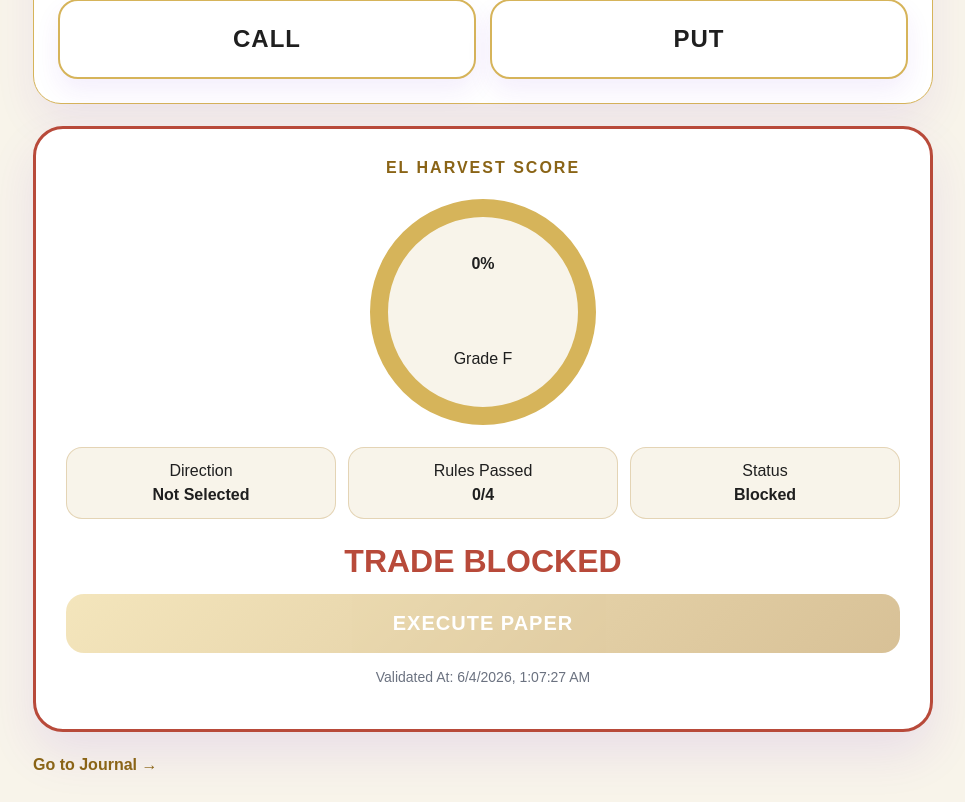
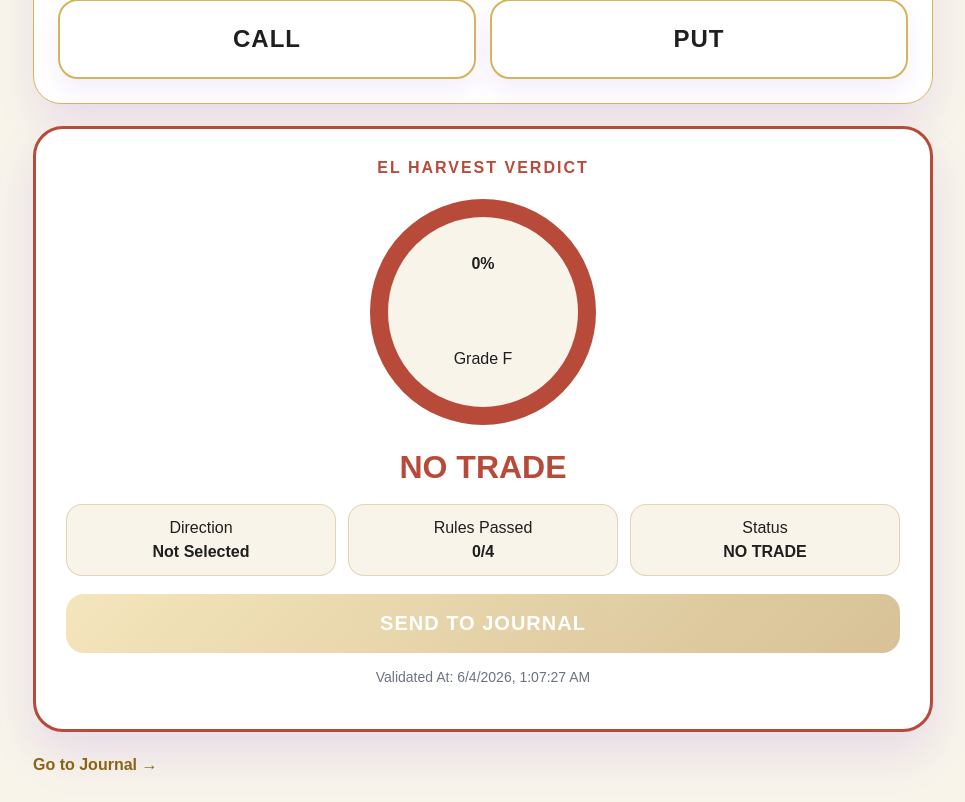
Before and after one commit to 1anointedradio-maker/elharvest-web, a Next.js app: page /validation in a window 1280 px wide. Shown: the part 840-1642 px from the top of the page, without its empty margins (157-1122 px from the left). Built offline with nearby package versions, Linux system fonts and the light colour scheme.

Commit message:
Update page.jsx

```diff
--- a/app/validation/page.jsx
+++ b/app/validation/page.jsx
@@ -7,21 +7,29 @@ export default function ValidationPage() {
     vwap: false,
     cloud: false,
     volume: false,
-    window: false,
+    time: false,
   });
 
   const [direction, setDirection] = useState("");
 
   const completed = Object.values(rules).filter(Boolean).length;
   const score = Math.round((completed / 4) * 100);
-  const validated = completed === 4 && direction !== "";
 
   const grade =
-    validated ? "A+" :
-    score >= 75 ? "B" :
-    score >= 50 ? "C" :
-    score >= 25 ? "D" :
-    "F";
+    completed === 4
+      ? "A+"
+      : completed === 3
+      ? "B"
+      : completed === 2
+      ? "C"
+      : completed === 1
+      ? "D"
+      : "F";
+
+  const verdict =
+    completed === 4 ? "TRADE" : completed === 3 ? "CAUTION" : "NO TRADE";
+
+  const validated = completed === 4 && direction !== "";
 
   const timestamp = useMemo(() => new Date().toLocaleString(), []);
 
@@ -29,7 +37,7 @@ export default function ValidationPage() {
     ["vwap", "VWAP Confirmed"],
     ["cloud", "Cloud Confirmed"],
     ["volume", "Volume Confirmed"],
-    ["window", "Trading Window Confirmed"],
+    ["time", "Time Confirmed"],
   ];
 
   const toggleRule = (key) => {
@@ -37,13 +45,18 @@ export default function ValidationPage() {
   };
 
   const executePaperTrade = () => {
-    if (!validated) return;
+    if (!direction) return;
 
     const tradeTicket = {
       direction,
-      score,
+      score: `${score}%`,
       grade,
+      verdict,
       rulesPassed: `${completed}/4`,
+      vwap_confirmed: rules.vwap,
+      cloud_confirmed: rules.cloud,
+      volume_confirmed: rules.volume,
+      time_confirmed: rules.time,
       timestamp,
       status: "Paper Trade Ticket Created",
     };
@@ -51,6 +64,13 @@ export default function ValidationPage() {
     localStorage.setItem("elharvest_trade_ticket", JSON.stringify(tradeTicket));
     window.location.href = "/journal";
   };
+
+  const verdictColor =
+    verdict === "TRADE"
+      ? "#2F8F46"
+      : verdict === "CAUTION"
+      ? "#D6B45A"
+      : "#B84A3A";
 
   return (
     <main style={styles.page}>
@@ -85,7 +105,12 @@ export default function ValidationPage() {
                       background: active ? "#EEF8F1" : "#FFFFFF",
                     }}
                   >
-                    <span style={{ ...styles.ruleIcon, background: active ? "#2F8F46" : "#D6B45A" }}>
+                    <span
+                      style={{
+                        ...styles.ruleIcon,
+                        background: active ? "#2F8F46" : "#D6B45A",
+                      }}
+                    >
                       {active ? "✓" : "+"}
                     </span>
                     <span>{label}</span>
@@ -130,13 +155,19 @@ export default function ValidationPage() {
             </div>
           </div>
 
-          <section style={{ ...styles.scoreCard, borderColor: validated ? "#2F8F46" : "#B84A3A" }}>
-            <p style={styles.scoreLabel}>EL HARVEST SCORE</p>
+          <section style={{ ...styles.scoreCard, borderColor: verdictColor }}>
+            <p style={{ ...styles.scoreLabel, color: verdictColor }}>
+              EL HARVEST VERDICT
+            </p>
 
-            <div style={{ ...styles.gauge, borderColor: validated ? "#2F8F46" : "#D6B45A" }}>
+            <div style={{ ...styles.gauge, borderColor: verdictColor }}>
               <strong>{score}%</strong>
               <span>Grade {grade}</span>
             </div>
+
+            <h2 style={{ ...styles.result, color: verdictColor }}>
+              {verdict}
+            </h2>
 
             <div style={styles.metrics}>
               <div style={styles.metric}>
@@ -151,61 +182,209 @@ export default function ValidationPage() {
 
               <div style={styles.metric}>
                 <span>Status</span>
-                <strong>{validated ? "Validated" : "Blocked"}</strong>
+                <strong>{validated ? "Validated" : verdict}</strong>
               </div>
             </div>
 
-            <h2 style={{ ...styles.result, color: validated ? "#2F8F46" : "#B84A3A" }}>
-              {validated ? "TRADE VALIDATED" : "TRADE BLOCKED"}
-            </h2>
-
             <button
               type="button"
-              disabled={!validated}
+              disabled={!direction}
               onClick={executePaperTrade}
               style={{
                 ...styles.executeButton,
-                opacity: validated ? 1 : 0.45,
-                cursor: validated ? "pointer" : "not-allowed",
+                opacity: direction ? 1 : 0.45,
+                cursor: direction ? "pointer" : "not-allowed",
               }}
             >
-              EXECUTE PAPER
+              SEND TO JOURNAL
             </button>
 
             <p style={styles.timestamp}>Validated At: {timestamp}</p>
           </section>
         </section>
 
-        <a href="/journal" style={styles.back}>Go to Journal →</a>
+        <a href="/journal" style={styles.back}>
+          Go to Journal →
+        </a>
       </section>
     </main>
   );
 }
 
 const styles = {
-  page: { minHeight: "100vh", background: "#F8F4EA", color: "#1F1F1F", fontFamily: "Arial, sans-serif", padding: "28px" },
-  shell: { maxWidth: "900px", margin: "0 auto" },
-  header: { textAlign: "center", padding: "18px 10px 26px" },
-  logo: { width: "150px", maxWidth: "55%", height: "auto", marginBottom: "8px" },
-  brand: { margin: 0, color: "#8A6416", fontSize: "42px", letterSpacing: "2px", fontWeight: "900" },
-  mantra: { margin: "12px auto 0", maxWidth: "640px", color: "#6B5B2A", fontWeight: "700", lineHeight: "1.6" },
-  dashboard: { display: "grid", gap: "22px" },
-  card: { padding: "24px", border: "1px solid #D6B45A", borderRadius: "28px", background: "#FFFFFF", boxShadow: "0 18px 42px rgba(109, 40, 217, 0.08)" },
-  cardHeader: { display: "flex", alignItems: "center", gap: "12px", marginBottom: "18px" },
-  step: { padding: "7px 11px", borderRadius: "999px", background: "#F1E3B5", color: "#8A6416", fontWeight: "900", fontSize: "12px" },
-  cardTitle: { margin: 0, fontSize: "24px", fontWeight: "900" },
-  ruleList: { display: "grid", gap: "14px" },
-  ruleButton: { width: "100%", display: "flex", alignItems: "center", gap: "14px", padding: "18px", border: "2px solid", borderRadius: "18px", fontSize: "19px", fontWeight: "900", color: "#1F1F1F", textAlign: "left", cursor: "pointer", boxShadow: "0 10px 24px rgba(109, 40, 217, 0.07)" },
-  ruleIcon: { width: "32px", height: "32px", borderRadius: "999px", color: "#FFFFFF", display: "inline-flex", alignItems: "center", justifyContent: "center", fontWeight: "900" },
-  directionGrid: { display: "grid", gridTemplateColumns: "1fr 1fr", gap: "14px" },
-  directionButton: { padding: "24px", border: "2px solid", borderRadius: "20px", fontSize: "24px", fontWeight: "900", letterSpacing: "1px", cursor: "pointer", boxShadow: "0 12px 26px rgba(109, 40, 217, 0.08)" },
-  scoreCard: { padding: "30px", border: "3px solid", borderRadius: "30px", background: "#FFFFFF", textAlign: "center", boxShadow: "0 22px 48px rgba(109, 40, 217, 0.10)" },
-  scoreLabel: { margin: 0, color: "#8A6416", fontWeight: "900", letterSpacing: "2px" },
-  gauge: { width: "190px", height: "190px", margin: "22px auto", borderRadius: "50%", border: "18px solid", display: "grid", placeItems: "center", background: "#F8F4EA" },
-  metrics: { display: "grid", gridTemplateColumns: "repeat(3, 1fr)", gap: "12px" },
-  metric: { padding: "14px", borderRadius: "16px", background: "#F8F4EA", border: "1px solid rgba(168,117,23,0.25)", display: "grid", gap: "6px" },
-  result: { margin: "24px 0 14px", fontSize: "32px", fontWeight: "900" },
-  executeButton: { width: "100%", padding: "18px", border: "none", borderRadius: "18px", background: "linear-gradient(135deg, #E6C66A, #A87517)", color: "#FFFFFF", fontSize: "20px", fontWeight: "900", letterSpacing: "1px" },
-  timestamp: { marginTop: "16px", color: "#6B7280", fontSize: "14px" },
-  back: { display: "inline-block", marginTop: "24px", color: "#8A6416", fontWeight: "900", textDecoration: "none" },
+  page: {
+    minHeight: "100vh",
+    background: "#F8F4EA",
+    color: "#1F1F1F",
+    fontFamily: "Arial, sans-serif",
+    padding: "28px",
+  },
+  shell: {
+    maxWidth: "900px",
+    margin: "0 auto",
+  },
+  header: {
+    textAlign: "center",
+    padding: "18px 10px 26px",
+  },
+  logo: {
+    width: "150px",
+    maxWidth: "55%",
+    height: "auto",
+    marginBottom: "8px",
+  },
+  brand: {
+    margin: 0,
+    color: "#8A6416",
+    fontSize: "42px",
+    letterSpacing: "2px",
+    fontWeight: "900",
+  },
+  mantra: {
+    margin: "12px auto 0",
+    maxWidth: "640px",
+    color: "#6B5B2A",
+    fontWeight: "700",
+    lineHeight: "1.6",
+  },
+  dashboard: {
+    display: "grid",
+    gap: "22px",
+  },
+  card: {
+    padding: "24px",
+    border: "1px solid #D6B45A",
+    borderRadius: "28px",
+    background: "#FFFFFF",
+    boxShadow: "0 18px 42px rgba(109, 40, 217, 0.10)",
+  },
+  cardHeader: {
+    display: "flex",
+    alignItems: "center",
+    gap: "12px",
+    marginBottom: "18px",
+  },
+  step: {
+    padding: "7px 11px",
+    borderRadius: "999px",
+    background: "#F1E3B5",
+    color: "#8A6416",
+    fontWeight: "900",
+    fontSize: "12px",
+  },
+  cardTitle: {
+    margin: 0,
+    fontSize: "24px",
+    fontWeight: "900",
+  },
+  ruleList: {
+    display: "grid",
+    gap: "14px",
+  },
+  ruleButton: {
+    width: "100%",
+    display: "flex",
+    alignItems: "center",
+    gap: "14px",
+    padding: "18px",
+    border: "2px solid",
+    borderRadius: "18px",
+    fontSize: "19px",
+    fontWeight: "900",
+    color: "#1F1F1F",
+    textAlign: "left",
+    cursor: "pointer",
+    boxShadow: "0 10px 24px rgba(109, 40, 217, 0.07)",
+  },
+  ruleIcon: {
+    width: "32px",
+    height: "32px",
+    borderRadius: "999px",
+    color: "#FFFFFF",
+    display: "inline-flex",
+    alignItems: "center",
+    justifyContent: "center",
+    fontWeight: "900",
+  },
+  directionGrid: {
+    display: "grid",
+    gridTemplateColumns: "1fr 1fr",
+    gap: "14px",
+  },
+  directionButton: {
+    padding: "24px",
+    border: "2px solid",
+    borderRadius: "20px",
+    fontSize: "24px",
+    fontWeight: "900",
+    letterSpacing: "1px",
+    cursor: "pointer",
+    boxShadow: "0 12px 26px rgba(109, 40, 217, 0.08)",
+  },
+  scoreCard: {
+    padding: "30px",
+    border: "3px solid",
+    borderRadius: "30px",
+    background: "#FFFFFF",
+    textAlign: "center",
+    boxShadow: "0 22px 48px rgba(109, 40, 217, 0.12)",
+  },
+  scoreLabel: {
+    margin: 0,
+    fontWeight: "900",
+    letterSpacing: "2px",
+  },
+  gauge: {
+    width: "190px",
+    height: "190px",
+    margin: "22px auto",
+    borderRadius: "50%",
+    border: "18px solid",
+    display: "grid",
+    placeItems: "center",
+    background: "#F8F4EA",
+  },
+  metrics: {
+    display: "grid",
+    gridTemplateColumns: "repeat(3, 1fr)",
+    gap: "12px",
+    marginTop: "18px",
+  },
+  metric: {
+    padding: "14px",
+    borderRadius: "16px",
+    background: "#F8F4EA",
+    border: "1px solid rgba(168,117,23,0.25)",
+    display: "grid",
+    gap: "6px",
+  },
+  result: {
+    margin: "24px 0 14px",
+    fontSize: "32px",
+    fontWeight: "900",
+  },
+  executeButton: {
+    width: "100%",
+    marginTop: "18px",
+    padding: "18px",
+    border: "none",
+    borderRadius: "18px",
+    background: "linear-gradient(135deg, #E6C66A, #A87517)",
+    color: "#FFFFFF",
+    fontSize: "20px",
+    fontWeight: "900",
+    letterSpacing: "1px",
+  },
+  timestamp: {
+    marginTop: "16px",
+    color: "#6B7280",
+    fontSize: "14px",
+  },
+  back: {
+    display: "inline-block",
+    marginTop: "24px",
+    color: "#8A6416",
+    fontWeight: "900",
+    textDecoration: "none",
+  },
 };
```
